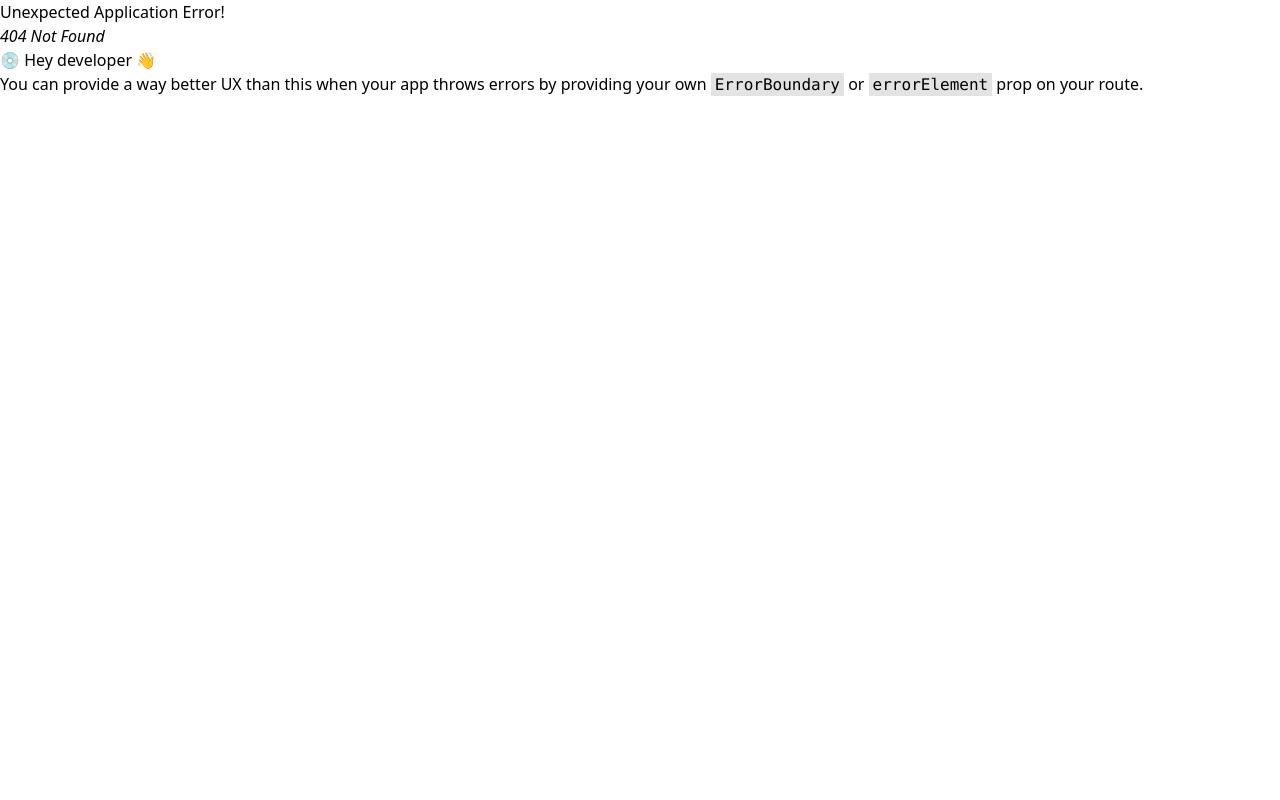
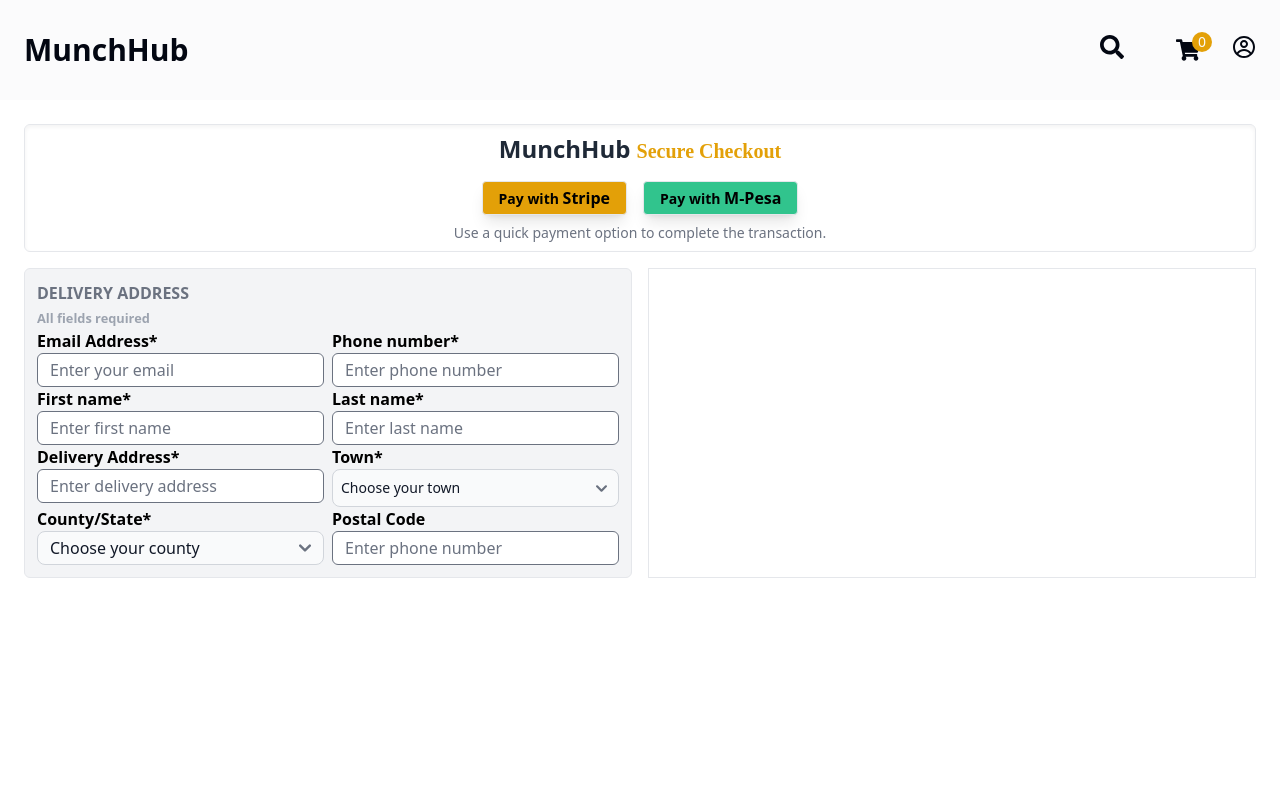
Before and after one commit to lewis-otwori/MunchHubEats, a React (Create React App) app: page /checkout in a window 1280 px wide. Before the commit this address had no page. Shown: the top 800 px of the page. Built offline with nearby package versions, Linux system fonts and the light colour scheme.

Commit message:
checkout-add

```diff
--- a/package.json
+++ b/package.json
@@ -3,6 +3,8 @@
   "version": "0.1.0",
   "private": true,
   "dependencies": {
+    "@stripe/react-stripe-js": "^2.1.1",
+    "@stripe/stripe-js": "^2.0.0",
     "@testing-library/jest-dom": "^5.17.0",
     "@testing-library/react": "^13.4.0",
     "@testing-library/user-event": "^13.5.0",
@@ -12,6 +14,7 @@
     "react-icons": "^4.10.1",
     "react-router-dom": "^6.14.2",
     "react-scripts": "5.0.1",
+    "stripe": "^12.17.0",
     "styled-components": "^6.0.5",
     "tailwind-scrollbar-hide": "^1.1.7",
     "web-vitals": "^2.1.4"
--- a/src/App.js
+++ b/src/App.js
@@ -9,6 +9,7 @@
 import AddRestaurant from "./Components/AddRestaurant/AddRestaurant";
 import Cart from "./Components/Cart/Cart";
 import OurMenu from "./Components/OurMenu/OurMenu";
+import Checkout from "./pages/Checkout";
 
 
 
@@ -25,6 +26,7 @@
     <Route path="sign" element = {<Sign/>}/>
     <Route path="addyourrestaurant" element ={<AddRestaurant/>}/>
     <Route path="cart" element = {<Cart/>}/>
+    <Route path="checkout" element = {<Checkout/>}/>
     <Route path="our-menu" element = {<OurMenu/>}/>
     </Route>
    )
--- a/src/Components/Cart/Cart.jsx
+++ b/src/Components/Cart/Cart.jsx
@@ -33,13 +33,11 @@
   )
 
   const handleCheckout = () => {
-    window.location.href = '/'
-    alert('Redirecting to Checkout...')
+    window.location.href = 'checkout'
   }
 
   const handleContinueShopping = () => {
     window.location.href = 'our-menu'
-    alert('Continue Shopping...')
   }
   return (
     <React.Fragment>
--- a/src/Components/Menu/Menu.jsx
+++ b/src/Components/Menu/Menu.jsx
@@ -4,6 +4,7 @@
 import food2 from '../../images/food2.jpg'
 import food3 from '../../images/food3.jpg'
 import food4 from '../../images/food4.jpg'
+import { useCart } from '../../utils/CartContext.js'
 
 const menuData = [
   {
@@ -66,8 +67,18 @@
 ]
 
 const Menu = () => {
+    const { cartDispatch } = useCart();
+
+    const addToCart = (product) => {
+      cartDispatch({
+        type: "ADD_TO_CART",
+        payload: product,
+      });
+    };
+
+
   const menuCard = menuData.map((data) => (
-        <MenuCard data={data} key={data.id}/>
+        <MenuCard data={data} key={data.id} addToCart={addToCart}/>
   ))
 
   return (
--- /dev/null
+++ b/src/pages/Checkout.jsx
@@ -0,0 +1,160 @@
+import React from 'react'
+
+const Checkout = () => {
+  return (
+    <React.Fragment>
+      <section className="w-full relative isolate h-full">
+        <div className="mx-auto max-w-[1560px] px-6 py-6">
+          <div className="overflow-y-scroll scrollbar-hide h-screen">
+            <div className="text-center border rounded-md p-2 shadow-inner">
+              <h1 className="text-2xl font-bold text-gray-800 mb-4">
+                MunchHub{" "}
+                <span className="font-dancing text-xl text-yellow-400">
+                  Secure Checkout
+                </span>
+              </h1>
+              <div className="">
+                <button className="p-1 border px-4 mx-2 rounded font-semibold bg-yellow-400 shadow-lg">
+                  <span className="font-bold text-sm">Pay with </span>Stripe
+                </button>
+                <button className="p-1 border px-4 mx-2 rounded
+                 font-semibold bg-green-400 shadow-lg">
+                  <span className="font-bold text-sm">Pay with </span>M-Pesa
+                </button>
+              </div>
+              <p className="mt-2 text-sm text-gray-500">
+                Use a quick payment option to complete the transaction.
+              </p>
+            </div>
+
+            <div className="grid grid-cols-2 gap-4 mt-4">
+              <div className="border p-3 bg-gray-100 rounded-md">
+                <h2 className="font-bold text-gray-500">DELIVERY ADDRESS</h2>
+                <small className="text-gray-400 font-semibold">
+                  All fields required
+                </small>
+
+                <div className="grid grid-cols-1 md:grid-cols-2 gap-2">
+                  <div>
+                    <label className="font-semibold" htmlFor="phone_number">
+                      Email Address*
+                    </label>
+                    <input
+                      type="email"
+                      name="email"
+                      id="email"
+                      placeholder="Enter your email"
+                      className="w-full px-3 py-1 border rounded-md"
+                    />
+                  </div>
+                  <div>
+                    <label className="font-semibold" htmlFor="email">
+                      Phone number*
+                    </label>
+                    <input
+                      type="tel"
+                      name="phone_number"
+                      id="phone_number"
+                      placeholder="Enter phone number"
+                      className="w-full px-3 py-1 border rounded-md"
+                    />
+                  </div>
+                </div>
+
+                <div className="grid grid-cols-1 md:grid-cols-2 gap-2">
+                  <div>
+                    <label className="font-semibold" htmlFor="phone_number">
+                      First name*
+                    </label>
+                    <input
+                      type="text"
+                      name="first_name"
+                      id="first_name"
+                      placeholder="Enter first name"
+                      className="w-full px-3 py-1 border rounded-md"
+                    />
+                  </div>
+                  <div>
+                    <label className="font-semibold" htmlFor="email">
+                      Last name*
+                    </label>
+                    <input
+                      type="text"
+                      name="phone_number"
+                      id="email"
+                      placeholder="Enter last name"
+                      className="w-full px-3 py-1 border rounded-md"
+                    />
+                  </div>
+                </div>
+
+                <div className="grid grid-cols-1 md:grid-cols-2 gap-2">
+                  <div>
+                    <label className="font-semibold" htmlFor="phone_number">
+                      Delivery Address*
+                    </label>
+                    <input
+                      type="text"
+                      name="delivery_address "
+                      id="email"
+                      placeholder="Enter delivery address"
+                      className="w-full px-3 py-1 border rounded-md"
+                    />
+                  </div>
+                  <div>
+                    <label className="font-semibold" htmlFor="email">
+                      Town*
+                    </label>
+                    <select
+                      id="small"
+                      class="block w-full p-2 text-sm text-gray-900 border border-gray-300 rounded-lg bg-gray-50 "
+                    >
+                      <option selected>Choose your town</option>
+                      <option value="US">United States</option>
+                      <option value="CA">Canada</option>
+                      <option value="FR">France</option>
+                      <option value="DE">Germany</option>
+                    </select>
+                  </div>
+                </div>
+
+                <div className="grid grid-cols-1 md:grid-cols-2 gap-2">
+                  <div>
+                    <label className="font-semibold" htmlFor="phone_number">
+                      County/State*
+                    </label>
+                    <select
+                      id="small"
+                      className="block w-full px-3 py-1 text-gray-900 border border-gray-300 rounded-lg bg-gray-50 "
+                    >
+                      <option selected>Choose your county</option>
+                      <option value="US">Nairobi</option>
+                      <option value="CA">Kiambu</option>
+                      <option value="FR">Kajiado</option>
+                      <option value="DE">Mombasa</option>
+                    </select>
+                  </div>
+                  <div>
+                    <label className="font-semibold" htmlFor="email">
+                      Postal Code
+                    </label>
+                    <input
+                      type="tel"
+                      name="phone_number"
+                      id="email"
+                      placeholder="Enter phone number"
+                      className="w-full px-3 py-1 border rounded-md"
+                    />
+                  </div>
+                </div>
+              </div>
+              <div className="border"></div>
+            </div>
+          </div>
+        </div>
+      </section>
+    </React.Fragment>
+  );
+}
+
+export default Checkout
```
Also changed, not shown: 1 other file (tests, documents, lock files or other folders).
